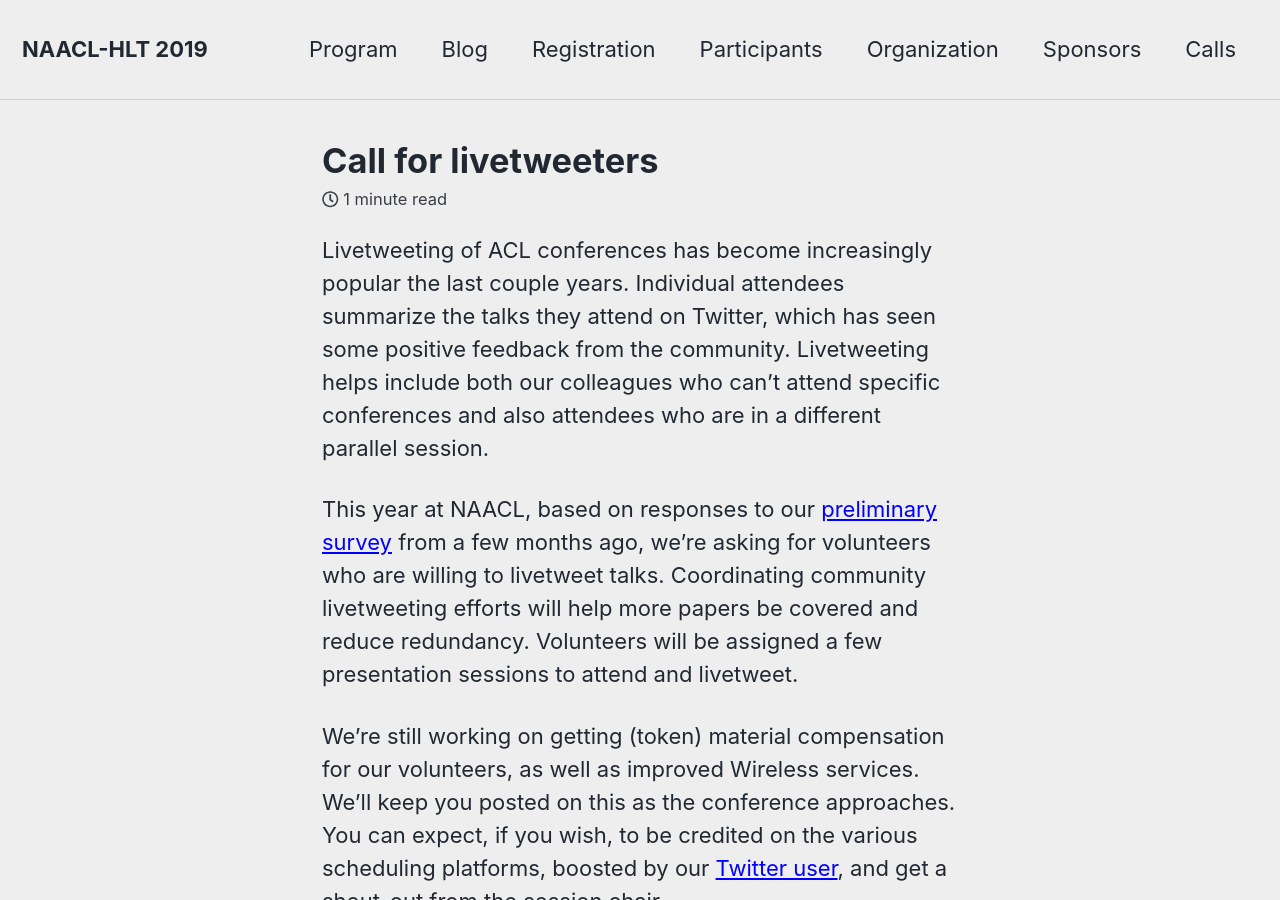
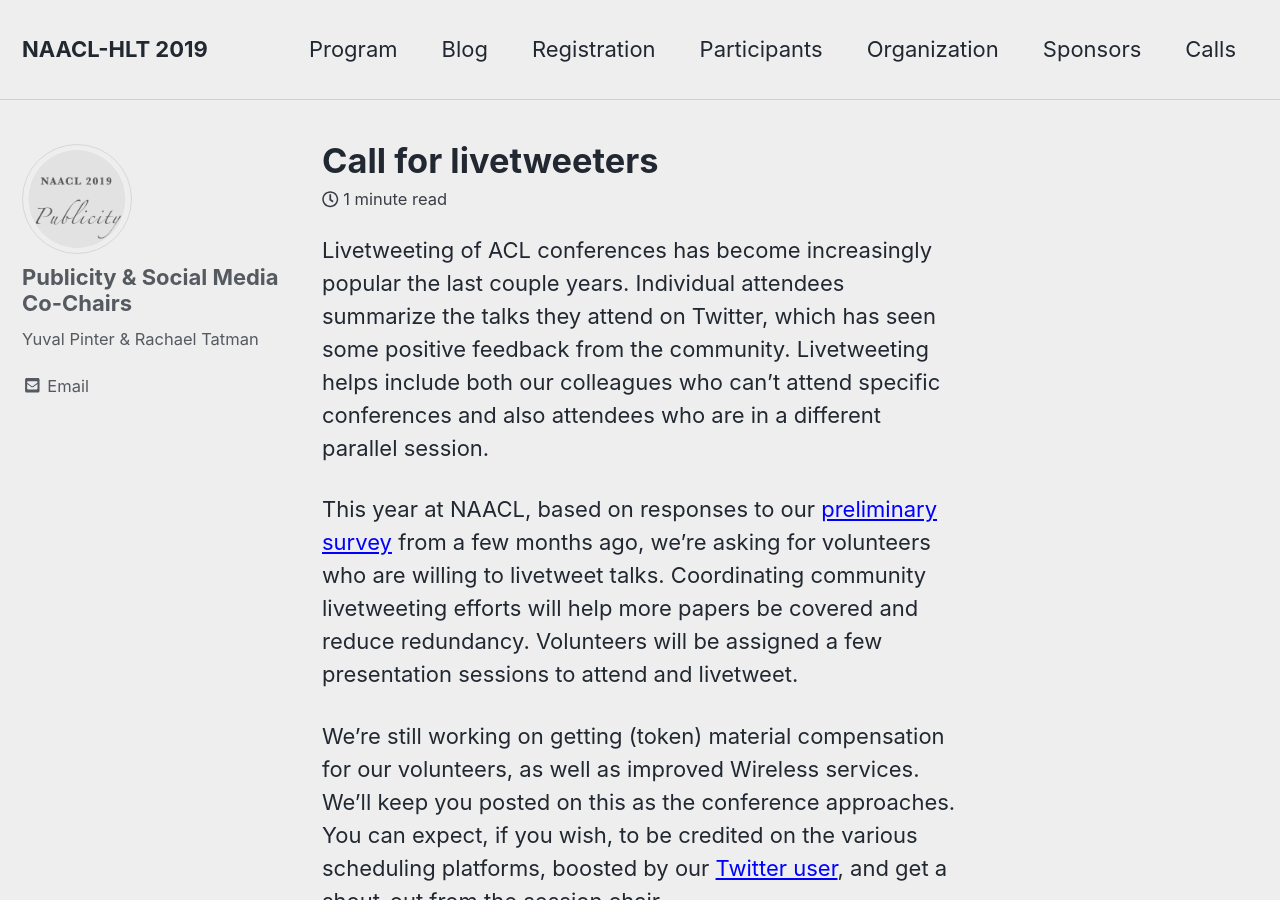
Before and after one commit to naacl-org/naacl-2021-website, a Jekyll site: the page built from _posts/2019-04-30-livetweet-sign-up.md, in a window 1280 px wide and 900 px high. Built offline with Jekyll 4.4.1, drawn with Linux system fonts in a browser that asks for light colours; nearby versions of some CDN libraries; comment, search, counter and statistics services are not loaded.

Commit message:
Add social media chairs avatar.

```diff
--- a/_data/authors.yml
+++ b/_data/authors.yml
@@ -99,3 +99,9 @@ industry-track-chairs:
   email       : "naacl-2019-industry-track@googlegroups.com"
   bio         : "Anastassia Loukina, Michelle Morales, and Rohit Kumar"
   avatar      : "assets/images/avatars/industry-track-chairs.png"
+
+social-media-chairs:
+  name        : "Publicity &amp; Social Media Co-Chairs"
+  email       : "naacl-2019-social-media@googlegroups.com"
+  bio         : "Yuval Pinter &amp; Rachael Tatman"
+  avatar      : "assets/images/avatars/social-media-chairs.png"
```
Also changed, not shown: assets/images/avatars/social-media-chairs.png (added), 1 other file.
